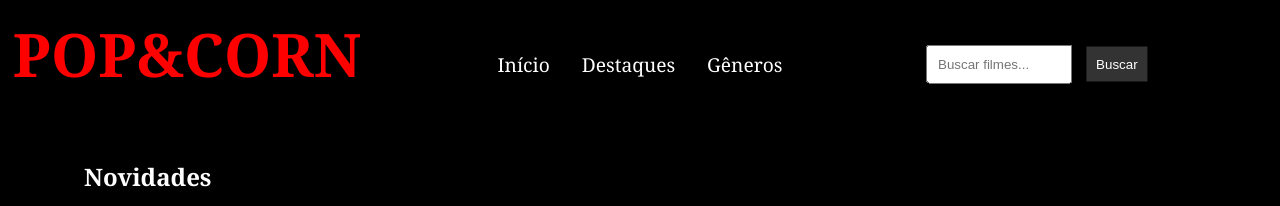
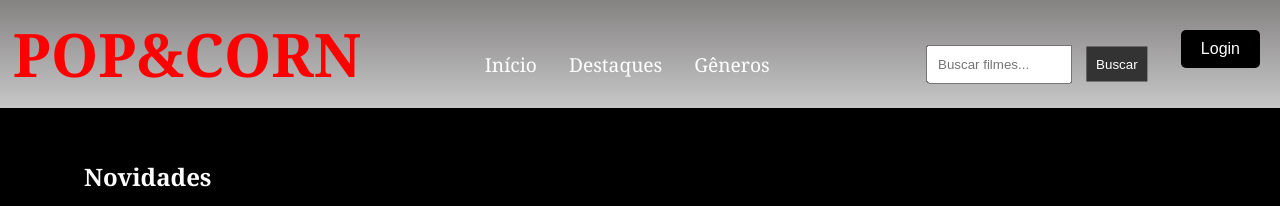
Before and after one commit to Janilorene/semana-03-ads-janielly_lorene, a website: page public/index.html in a window 1280 px wide. Shown: the top 206 px of the page. Drawn offline with Linux system fonts and the light colour scheme.

Commit message:
Inserção do botao de login

```diff
--- a/public/index.html
+++ b/public/index.html
@@ -29,6 +29,9 @@
                 <button type="submit">Buscar</button>
             </form>
         </section>
+
+        <button class="login-btn" onclick="window.location.href='login.html'">Login</button>
+
     </header>
 
 
--- a/public/style.css
+++ b/public/style.css
@@ -14,7 +14,7 @@ body {
 
 /*Cabeçalho*/
 .header {
-    color: #fff;
+    background-image:linear-gradient(rgb(133, 130, 130),rgb(199, 199, 199));
     padding: 1%;
     display: flex;
     margin-bottom: 2rem;
@@ -26,17 +26,14 @@ body {
     text-align: start;
     top: 2%;
     color: red;
-
-
 }
-
 
 .menu ul {
     display: flex;
     font-size: 1.2rem;
     position: absolute;
     top: 8%;
-    left: 50%;
+    left: 49%;
     transform: translate(-50%, -50%);
     list-style: none;
     gap: 2rem;
@@ -46,6 +43,10 @@ body {
 .menu a {
     color: #fff;
     text-decoration: none;
+}
+
+.menu a:hover {
+    color: red;
 }
 
 
@@ -73,6 +74,22 @@ form button {
     cursor: pointer;
 }
 
+.login-btn {
+    position: absolute;
+    top: 30px;
+    right: 20px;
+    padding: 10px 20px;
+    background-color: black;
+    color: white;
+    border: none;
+    border-radius: 5px;
+    cursor: pointer;
+    font-size: 16px;
+  }
+
+  .login-btn:hover {
+    background-color: red;
+  }
 
 /* Elementos da página */
 
```
